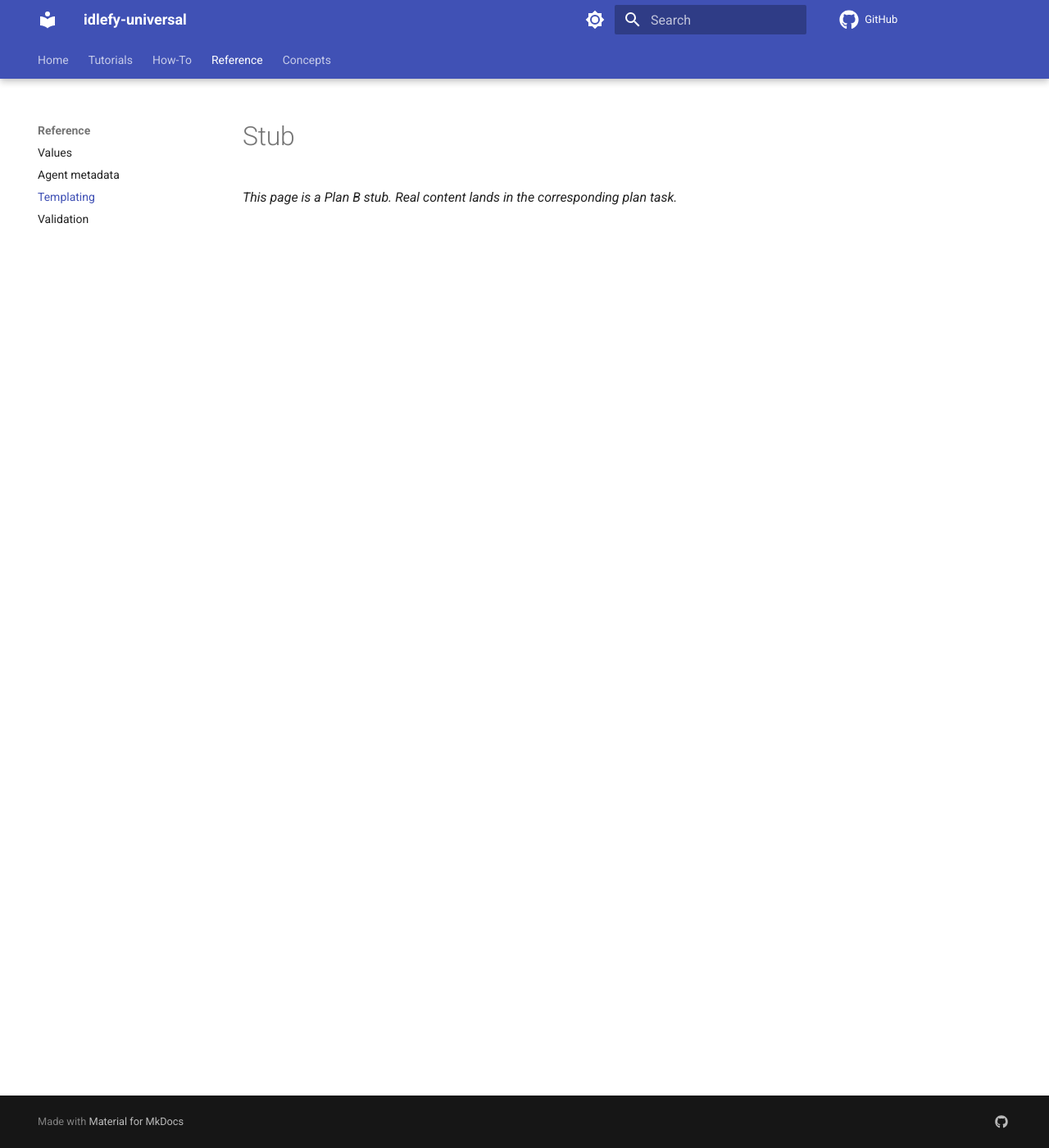
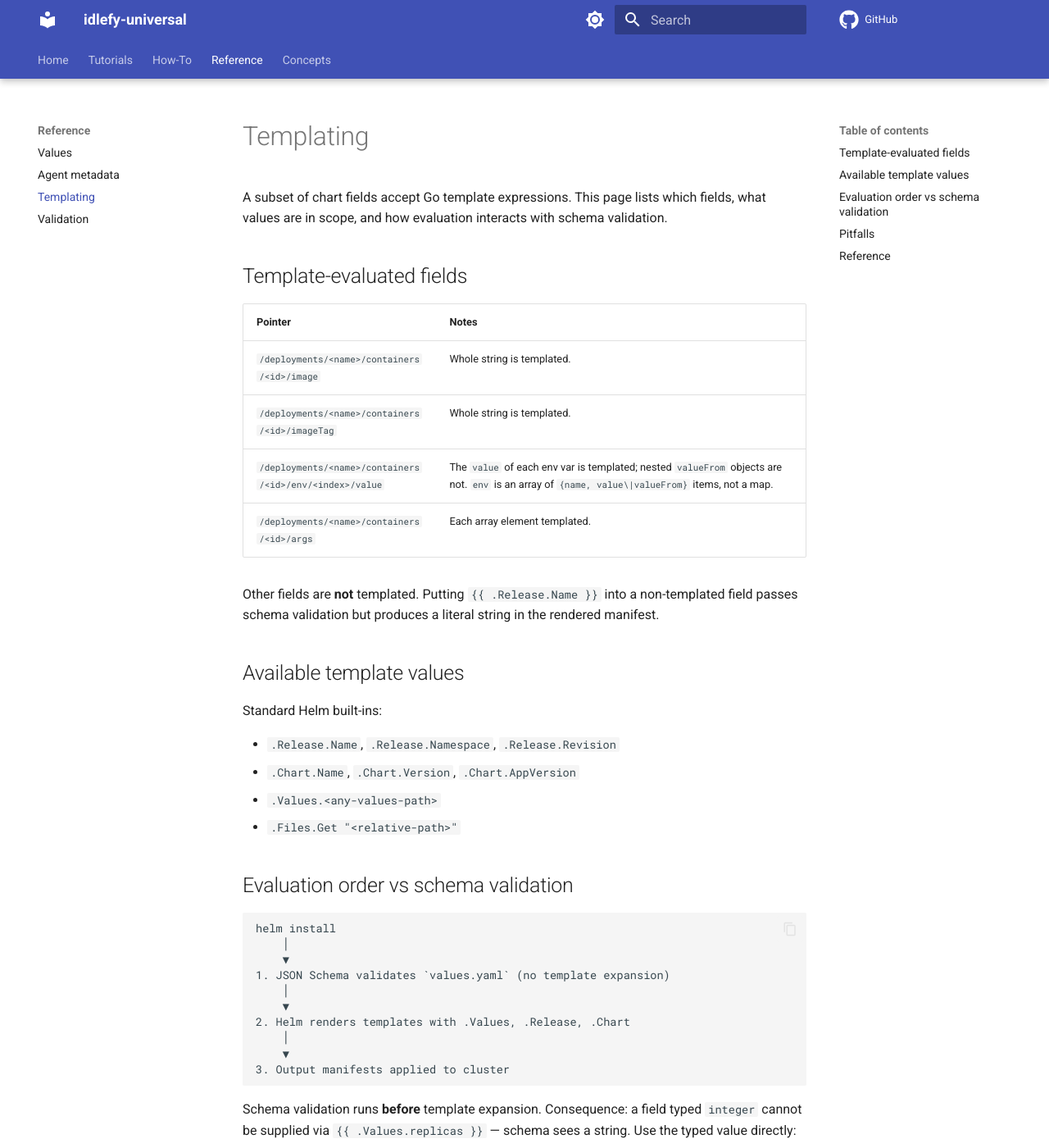
Before and after one commit to idlefy/idlefy-universal, an MkDocs documentation site: the page built from docs/reference/templating.md, in a window 1280 px wide and 1400 px high. Shown: the whole window at 82% size. Built offline with MkDocs 1.6.1 and Material for MkDocs 9.7.7, drawn with Linux system fonts in a browser that asks for light colours; comment, search, counter and statistics services are not loaded; some of the changed text lies outside the part shown.

Commit message:
docs(reference): templating spec
Co-Authored-By: Claude Opus 4.7 <noreply@anthropic.com>

````diff
--- a/docs/reference/templating.md
+++ b/docs/reference/templating.md
@@ -1,3 +1,65 @@
-# Stub
+# Templating
 
-_This page is a Plan B stub. Real content lands in the corresponding plan task._
+A subset of chart fields accept Go template expressions. This page lists
+which fields, what values are in scope, and how evaluation interacts
+with schema validation.
+
+## Template-evaluated fields
+
+| Pointer                                                  | Notes                                  |
+|----------------------------------------------------------|----------------------------------------|
+| `/deployments/<name>/containers/<id>/image`              | Whole string is templated.             |
+| `/deployments/<name>/containers/<id>/imageTag`           | Whole string is templated.             |
+| `/deployments/<name>/containers/<id>/env/<index>/value`  | The `value` of each env var is templated; nested `valueFrom` objects are not. `env` is an array of `{name, value\|valueFrom}` items, not a map. |
+| `/deployments/<name>/containers/<id>/args`               | Each array element templated.          |
+
+Other fields are **not** templated. Putting `{{ .Release.Name }}` into a
+non-templated field passes schema validation but produces a literal
+string in the rendered manifest.
+
+## Available template values
+
+Standard Helm built-ins:
+
+- `.Release.Name`, `.Release.Namespace`, `.Release.Revision`
+- `.Chart.Name`, `.Chart.Version`, `.Chart.AppVersion`
+- `.Values.<any-values-path>`
+- `.Files.Get "<relative-path>"`
+
+## Evaluation order vs schema validation
+
+```
+helm install
+    │
+    ▼
+1. JSON Schema validates `values.yaml` (no template expansion)
+    │
+    ▼
+2. Helm renders templates with .Values, .Release, .Chart
+    │
+    ▼
+3. Output manifests applied to cluster
+```
+
+Schema validation runs **before** template expansion. Consequence: a
+field typed `integer` cannot be supplied via `{{ .Values.replicas }}` —
+schema sees a string. Use the typed value directly:
+
+```yaml
+deployments:
+  api:
+    replicas: 3   # not {{ .Values.replicas }}
+```
+
+## Pitfalls
+
+- **Quote template expressions in YAML.** `imageTag: {{ .Chart.AppVersion }}`
+  parses as a YAML mapping if `AppVersion` starts with a digit. Quote:
+  `imageTag: "{{ .Chart.AppVersion }}"`.
+- **Escape literal `{{` in strings.** Use `{{ "{{" }}` to emit two open
+  braces verbatim.
+
+## Reference
+
+- [Helm built-in template values](https://helm.sh/docs/chart_template_guide/builtin_objects/)
+- [`containers`](values.md#deploymentspec-containers)
````
